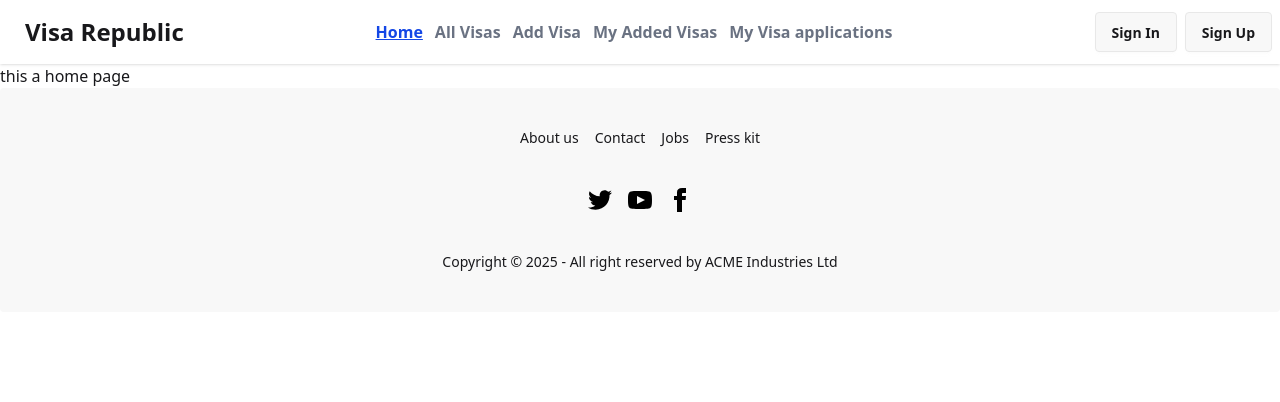
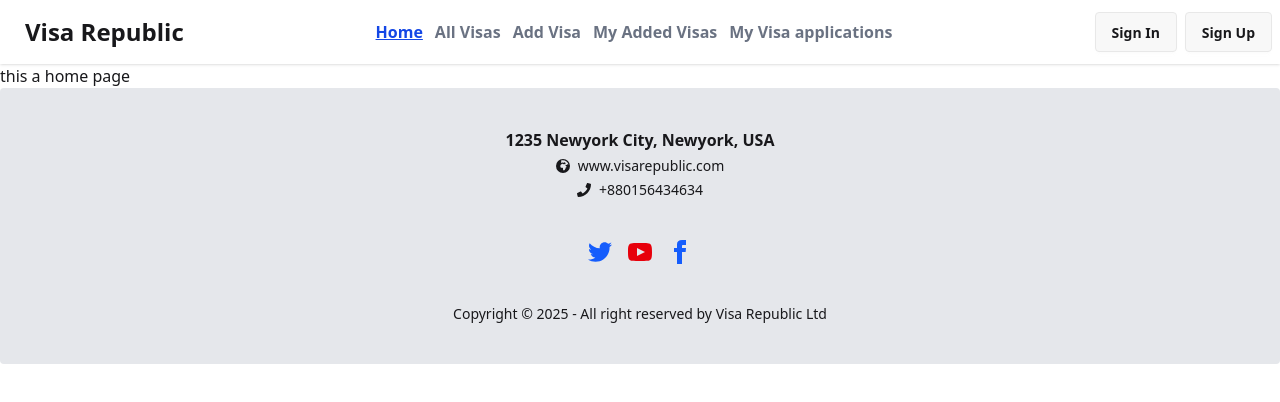
Before and after one commit to smlimonparvez/Visa-Republic-Client, a React (Vite) app: page / in a window 1280 px wide. Shown: the top 402 px of the page. Built offline with nearby package versions, Linux system fonts and the light colour scheme; no server answers.

Commit message:
Footer completed

```diff
--- a/src/components/Footer.jsx
+++ b/src/components/Footer.jsx
@@ -1,14 +1,14 @@
 import React from "react";
+import { FaPhone } from "react-icons/fa";
+import { FaEarthAfrica } from "react-icons/fa6";
 
 const Footer = () => {
   return (
-    <div>
-      <footer className="footer footer-horizontal footer-center bg-base-200 text-base-content rounded p-10">
-        <nav className="grid grid-flow-col gap-4">
-          <a className="link link-hover">About us</a>
-          <a className="link link-hover">Contact</a>
-          <a className="link link-hover">Jobs</a>
-          <a className="link link-hover">Press kit</a>
+    <footer className="footer footer-horizontal footer-center bg-gray-200 text-base-content rounded p-10">
+    <nav className="flex flex-col gap-1">
+      <p className="font-semibold text-base">1235 Newyork City, Newyork, USA</p>
+      <p className="flex justify-center items-center gap-2"><FaEarthAfrica /> www.visarepublic.com</p>
+      <p className="flex justify-center items-center gap-2"><FaPhone /> +880156434634</p>
     </nav>
     <nav>
       <div className="grid grid-flow-col gap-4">
@@ -18,7 +18,7 @@ const Footer = () => {
             width="24"
             height="24"
             viewBox="0 0 24 24"
-                classclassName="fill-current"
+            className="fill-current text-blue-600 cursor-pointer"
           >
             <path d="M24 4.557c-.883.392-1.832.656-2.828.775 1.017-.609 1.798-1.574 2.165-2.724-.951.564-2.005.974-3.127 1.195-.897-.957-2.178-1.555-3.594-1.555-3.179 0-5.515 2.966-4.797 6.045-4.091-.205-7.719-2.165-10.148-5.144-1.29 2.213-.669 5.108 1.523 6.574-.806-.026-1.566-.247-2.229-.616-.054 2.281 1.581 4.415 3.949 4.89-.693.188-1.452.232-2.224.084.626 1.956 2.444 3.379 4.6 3.419-2.07 1.623-4.678 2.348-7.29 2.04 2.179 1.397 4.768 2.212 7.548 2.212 9.142 0 14.307-7.721 13.995-14.646.962-.695 1.797-1.562 2.457-2.549z"></path>
           </svg>
@@ -29,7 +29,7 @@ const Footer = () => {
             width="24"
             height="24"
             viewBox="0 0 24 24"
-                classclassName="fill-current"
+            className="fill-current text-red-600 cursor-pointer"
           >
             <path d="M19.615 3.184c-3.604-.246-11.631-.245-15.23 0-3.897.266-4.356 2.62-4.385 8.816.029 6.185.484 8.549 4.385 8.816 3.6.245 11.626.246 15.23 0 3.897-.266 4.356-2.62 4.385-8.816-.029-6.185-.484-8.549-4.385-8.816zm-10.615 12.816v-8l8 3.993-8 4.007z"></path>
           </svg>
@@ -40,7 +40,7 @@ const Footer = () => {
             width="24"
             height="24"
             viewBox="0 0 24 24"
-                classclassName="fill-current"
+            className="fill-current text-blue-600 cursor-pointer"
           >
             <path d="M9 8h-3v4h3v12h5v-12h3.642l.358-4h-4v-1.667c0-.955.192-1.333 1.115-1.333h2.885v-5h-3.808c-3.596 0-5.192 1.583-5.192 4.615v3.385z"></path>
           </svg>
@@ -49,13 +49,11 @@ const Footer = () => {
     </nav>
     <aside>
       <p>
-            Copyright © {new Date().getFullYear()} - All right reserved by ACME
-            Industries Ltd
+        Copyright © {new Date().getFullYear()} - All right reserved by
+        Visa Republic Ltd
       </p>
     </aside>
-      </footer>
-    </div>
-  );
+  </footer>  );
 };
 
 export default Footer;
```
Lines whose indentation alone changed are shown as unchanged.
